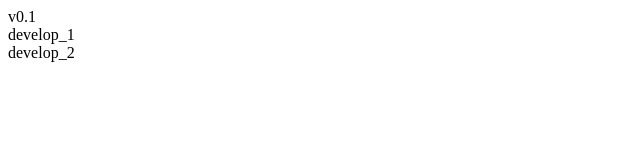
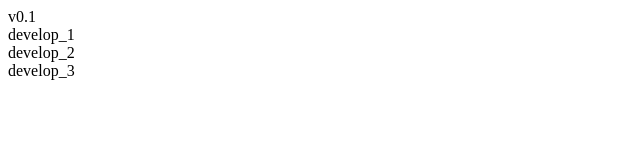
Before and after one commit to nastya-puziv/homework_11, a plain HTML site: page index.html in a window 1280 px wide. Shown: the full height of the page, 0-640 px from the left. Drawn offline with Linux system fonts and the light colour scheme.

Commit message:
develop_3

```diff
--- a/index.html
+++ b/index.html
@@ -10,6 +10,7 @@
         <div>v0.1</div>
         <div>develop_1</div>
         <div>develop_2</div>
+        <div>develop_3</div>
     </body>
     <script src="main.js"></script>
 </html>
```
